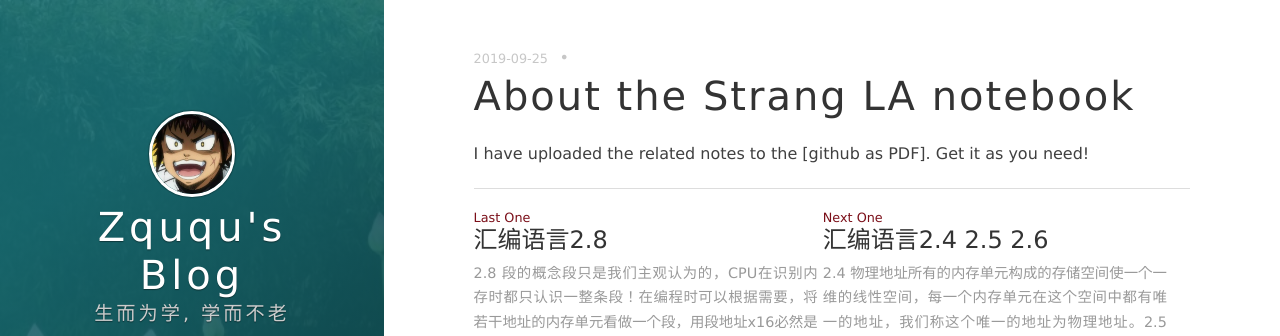
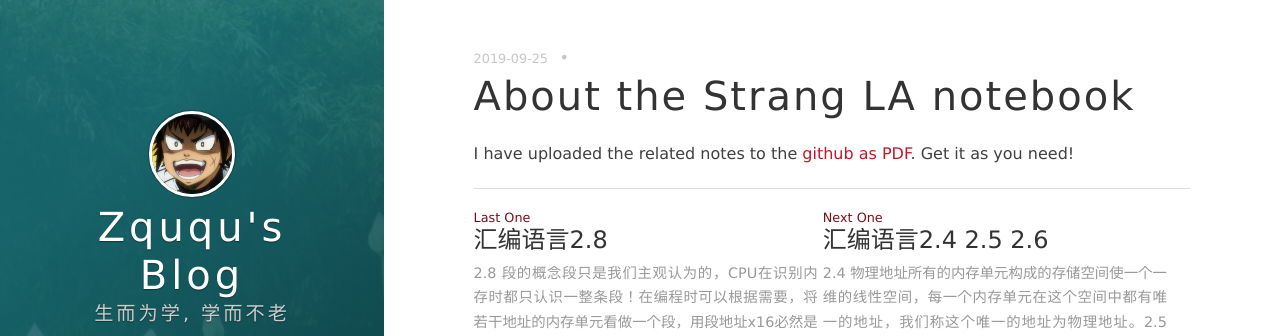
Before and after one commit to onevcat/vno-jekyll, a Jekyll site: the page built from _posts/2019-09-25-About-Gilbert-Strang-LA-notebook.markdown, in a window 1280 px wide. Shown: the top 336 px of the page. Built offline with Jekyll 4.4.1, drawn with Linux system fonts in a browser that asks for light colours; nearby versions of some CDN libraries; comment, search, counter and statistics services are not loaded; part of the change alters nothing that is shown.

```diff
--- a/_posts/2019-09-25-About-Gilbert-Strang-LA-notebook.markdown
+++ b/_posts/2019-09-25-About-Gilbert-Strang-LA-notebook.markdown
@@ -3,4 +3,4 @@ layout: post
 title: About the Strang LA notebook
 date: 2019-09-25 21:01:24.000000000 +09:00
 ---
-I have uploaded the related notes to the [github as PDF]. Get it as you need!
+I have uploaded the related notes to the [github as PDF](https://github.com/zququ/StrangNotebook/tree/master/strangNotebook). Get it as you need!
```
